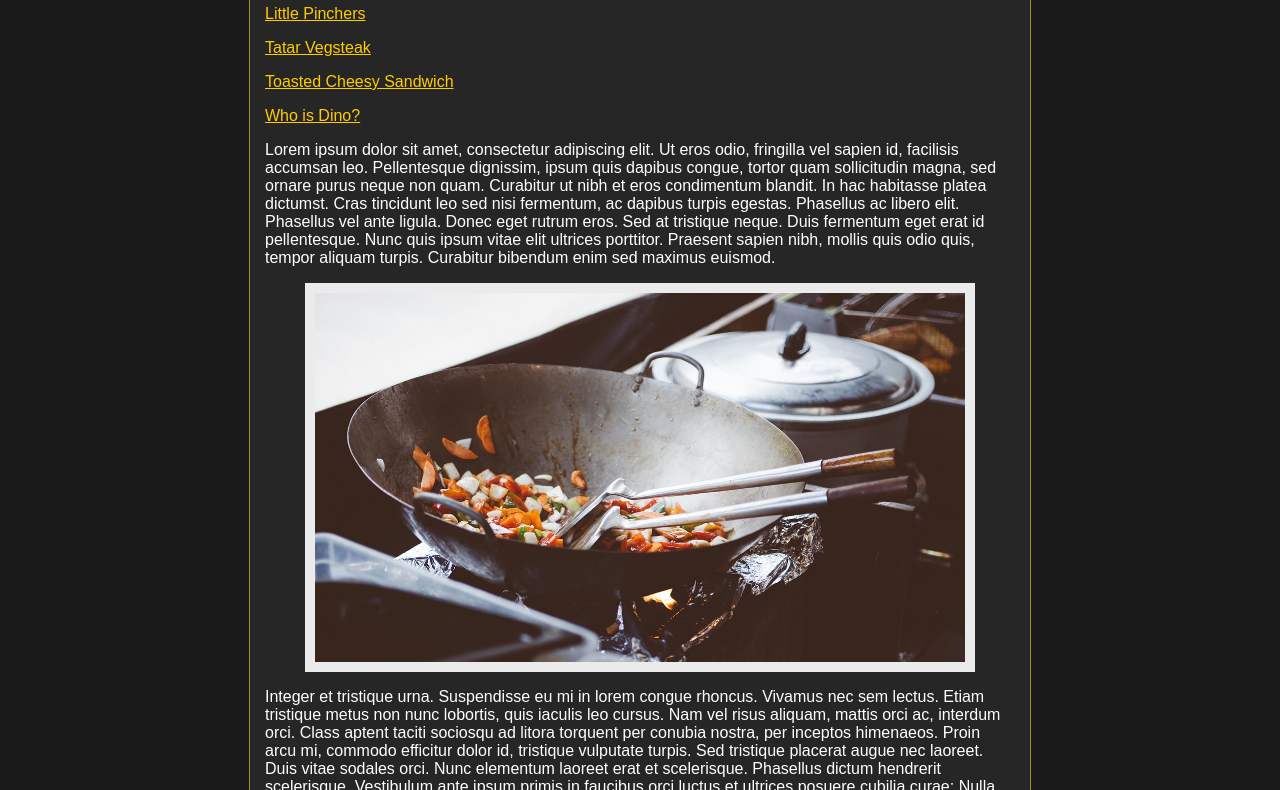
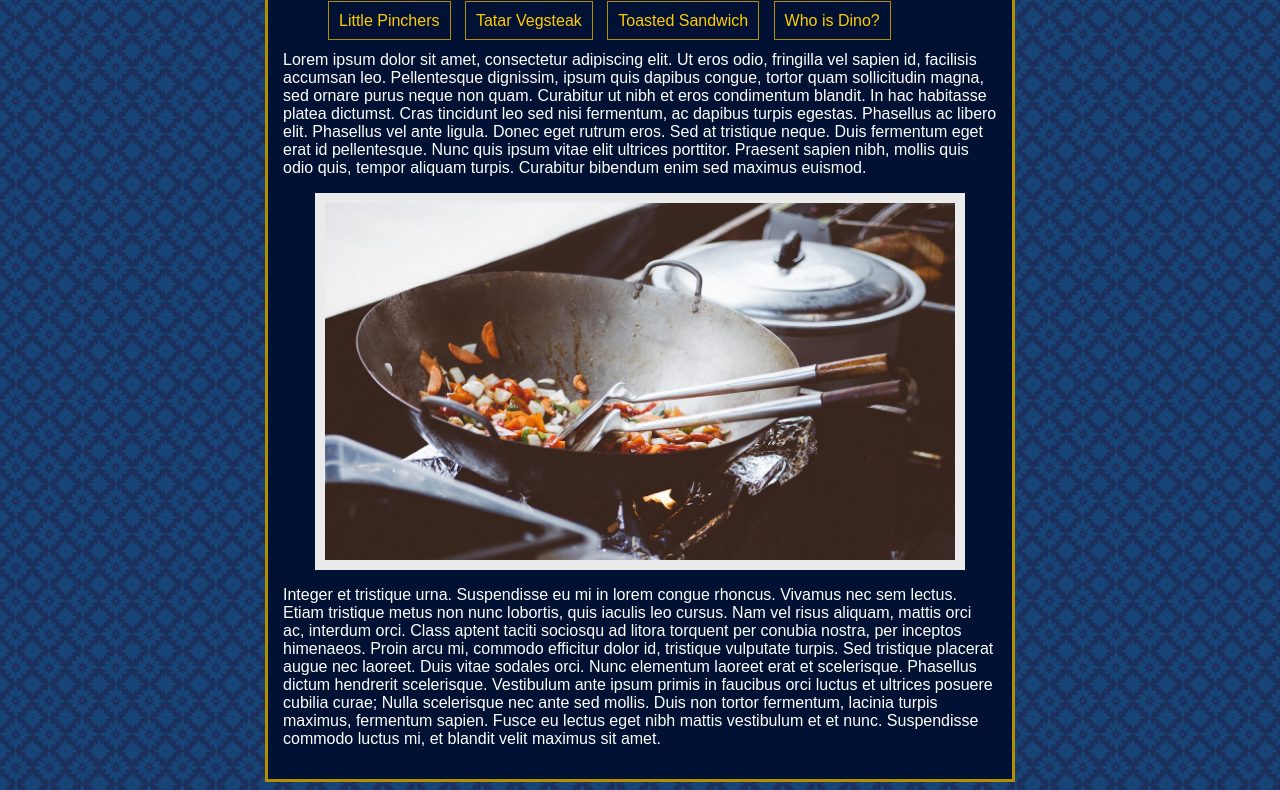
Before and after one commit to DinoHimself/odin-recipes, a plain HTML site: page index.html in a window 1280 px wide. Shown: the part 99-889 px from the top of the page. Drawn offline with Linux system fonts and the light colour scheme.

Commit message:
Expand box model

```diff
--- a/css/style.css
+++ b/css/style.css
@@ -1,5 +1,12 @@
+* {
+    box-sizing: border-box;
+    -moz-box-sizing: border-box;
+    -webkit-box-sizing: border-box;
+}
+
 body {
     background-color: #1a1a1a;
+    background-image: url(../images/background.png);
     color: #ffffff;
     font-family: sans-serif;
 }
@@ -14,9 +21,9 @@ div {
     padding-left: 15px;
     padding-right: 15px;
     padding-bottom: 15px;
-    background-color: #262626;
+    background-color: #001133;
     width: 750px;
-    border: 1px solid #b38f00;
+    border: 3px solid #b38f00;
 }
 
 img {
@@ -31,3 +38,25 @@ img.border {
     margin-left: auto;
     margin-right: auto;
 }
+
+ul {
+    list-style-type: none;
+}
+.nav-menu li {
+    padding: 5px;
+    display: inline-block;
+
+}
+.nav-menu a {
+    width: 150px;
+    height: 35px;
+    padding: 10px;
+    margin: 0px auto;
+    border: 1px solid #b38f00;
+    text-align: center;
+    text-decoration: none;
+}
+
+.nav-menu a:hover {
+    color: white;
+}
--- a/index.html
+++ b/index.html
@@ -8,10 +8,12 @@
 <body>
     <div>
         <h1>Most likely edible things</h1>
-        <p><a href="./pages/recipe01.html">Little Pinchers</a></p>
-        <p><a href="./pages/recipe02.html">Tatar Vegsteak</a></p>
-        <p><a href="./pages/recipe03.html">Toasted Cheesy Sandwich</a></p>
-        <p><a href="./pages/about.html">Who is Dino?</a></p>
+        <ul class="nav-menu">
+            <li><a href="./pages/recipe01.html">Little Pinchers</a></li>
+            <li><a href="./pages/recipe02.html">Tatar Vegsteak</a></li>
+            <li><a href="./pages/recipe03.html">Toasted Sandwich</a></li>
+            <li><a href="./pages/about.html">Who is Dino?</a></li>
+        </ul>
 
         <p>Lorem ipsum dolor sit amet, consectetur adipiscing elit. Ut eros odio, fringilla vel sapien id, facilisis accumsan leo. Pellentesque dignissim, ipsum quis dapibus congue, tortor quam sollicitudin magna, sed ornare purus neque non quam. Curabitur ut nibh et eros condimentum blandit. In hac habitasse platea dictumst. Cras tincidunt leo sed nisi fermentum, ac dapibus turpis egestas. Phasellus ac libero elit. Phasellus vel ante ligula. Donec eget rutrum eros. Sed at tristique neque. Duis fermentum eget erat id pellentesque. Nunc quis ipsum vitae elit ultrices porttitor. Praesent sapien nibh, mollis quis odio quis, tempor aliquam turpis. Curabitur bibendum enim sed maximus euismod.</p>
 
```
Also changed, not shown: images/background.png (added).
